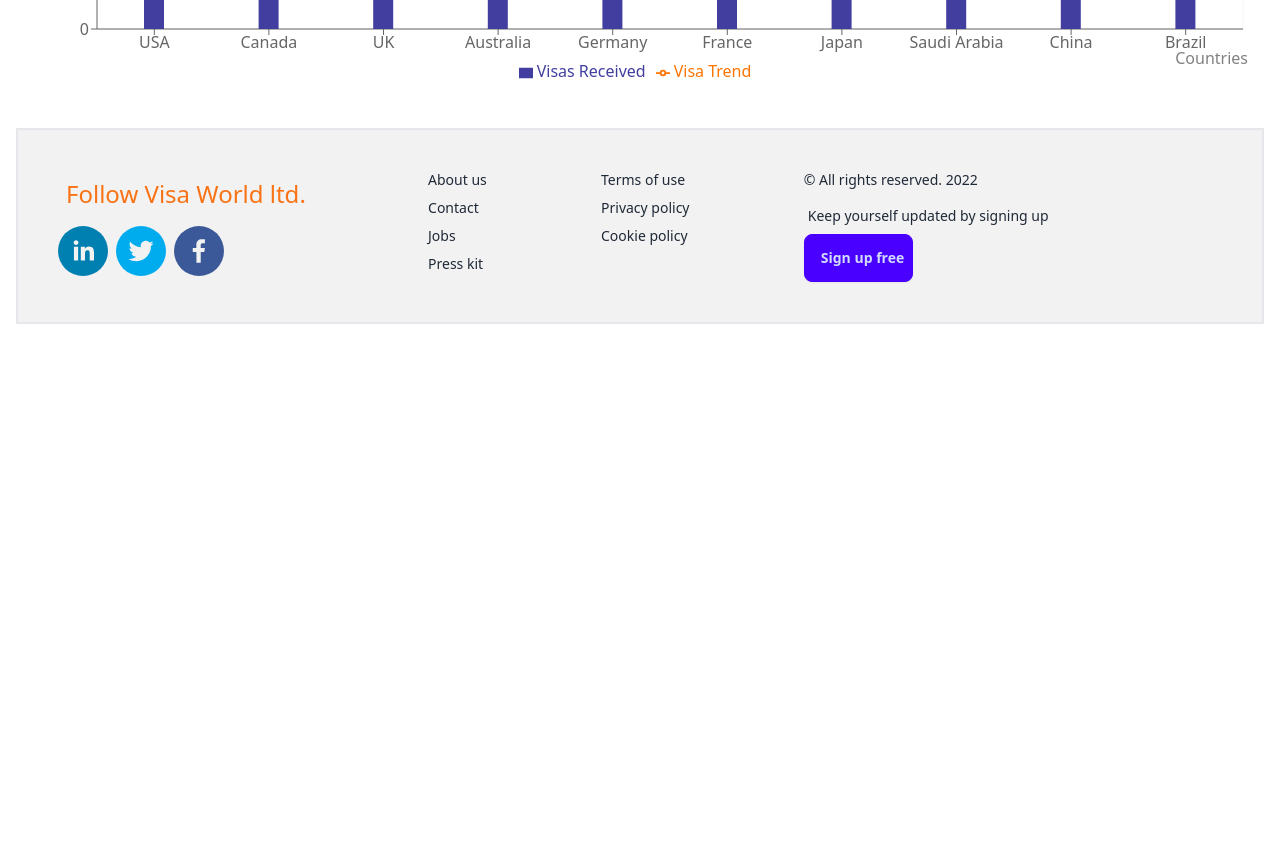
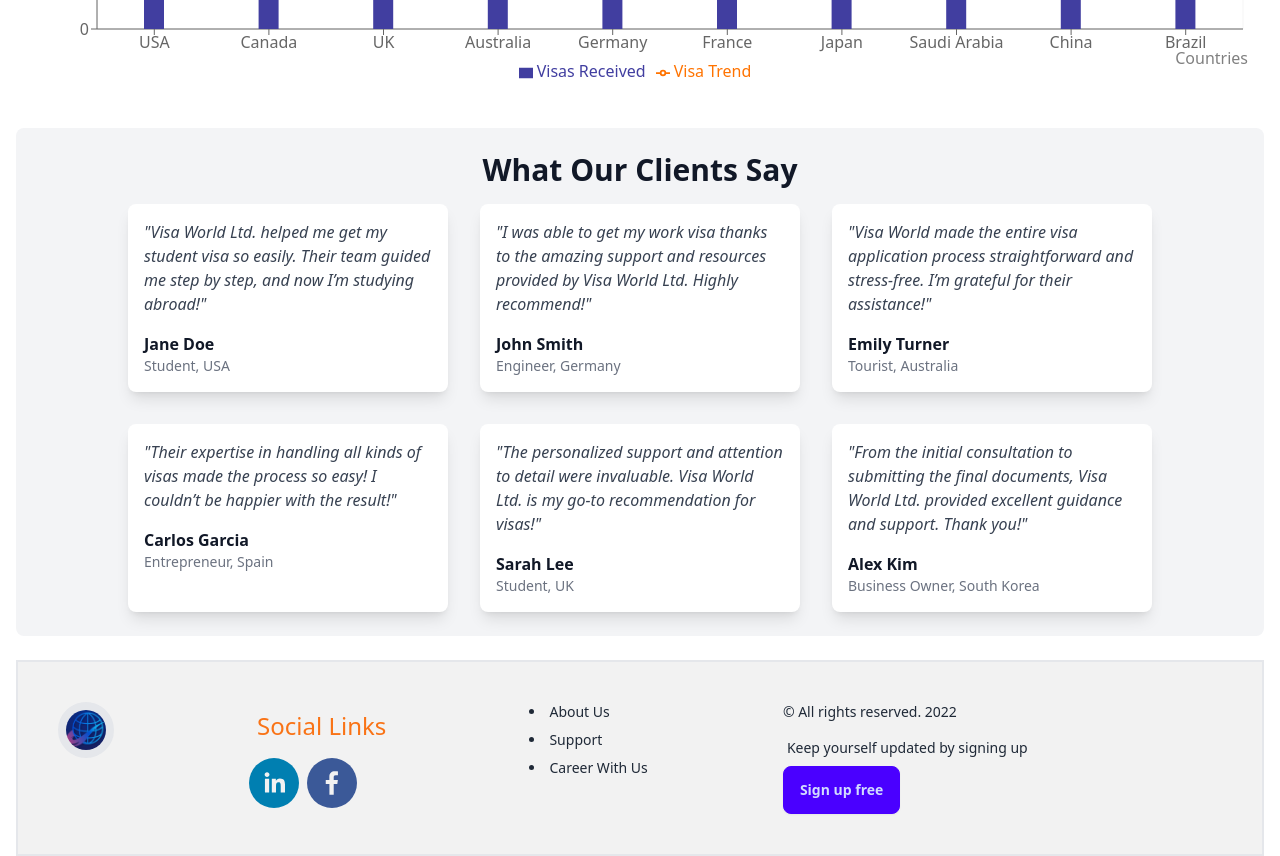
Before and after one commit to Reaz2020/visa-world-client, a React (Vite) app: page / in a window 1280 px wide. Shown: the part 1580-2436 px from the top of the page. Before the commit the page ends 1904 px from the top, so only its background shows below. Built offline with nearby package versions, Linux system fonts and the light colour scheme; no server answers.

Commit message:
added more section at home, updated design

```diff
--- a/src/components/AboutUs.jsx
+++ b/src/components/AboutUs.jsx
@@ -4,10 +4,17 @@ const AboutUs = () => {
   return (
     <div className="container mx-auto p-4">
       <h1 className="text-3xl font-bold mb-4">About Us</h1>
+      <p className="mb-4">
+        Welcome to Visa World Ltd! Since our inception in 2014, we have been committed to guiding individuals and families through the complex world of visas. Our company was founded with the mission to simplify the visa application process and ensure that our clients can achieve their travel goals without unnecessary stress.
+      </p>
+      <p className="mb-4">
+        Over the past decade, we have proudly assisted more than 10,000 people, including students, tourists, and professionals, in obtaining the right visas for their needs. Our expert team stays updated on the latest visa regulations and requirements, ensuring that our clients receive accurate and reliable advice.
+      </p>
+      <p className="mb-4">
+        At Visa World Ltd, we understand that each client’s situation is unique. That’s why we offer personalized consultations and tailor our services to match your specific circumstances. Whether you're planning to study abroad, embark on a vacation, or relocate for work, we're here to help you every step of the way.
+      </p>
       <p>
-        Welcome to our company! We are dedicated to providing the best services
-        to our customers. Our mission is to deliver high-quality solutions that
-        meet your needs and exceed your expectations.
+        Join the thousands of satisfied clients who have successfully navigated the visa process with our help. Let Visa World Ltd be your trusted partner in making your travel dreams a reality.
       </p>
     </div>
   );
--- a/src/components/Footer.jsx
+++ b/src/components/Footer.jsx
@@ -1,35 +1,35 @@
-import React from 'react'
-import ReactDOM from 'react-dom'
-import { SocialIcon } from 'react-social-icons'
-
-
+import React from 'react';
+import { SocialIcon } from 'react-social-icons';
+import { NavLink } from 'react-router-dom';
 
 const Footer = () => {
-
-
-    return ( <footer className="footer bg-base-200 text-base-content p-10 border-2 border-e-red-5">
-        <nav>
-
-        <div className='p-2 text-2xl text-orange-500'>Follow Visa World ltd.</div>
-          <div className='flex gap-2'>
-          <a className="link link-hover">{<SocialIcon url="https://linkedin.com/in/couetilc" />}</a>
-          <a className="link link-hover">{<SocialIcon network="twitter" />}</a>
-          <a className="link link-hover">{<SocialIcon network="facebook" />}</a>
+  return (
+    <footer className="footer bg-base-200 text-base-content p-10 border-2 border-e-red-5">
+      <div className="flex items-center mb-4">
+        <img className="w-14 h-14 border-8 rounded-full" src="/logo.png" alt="Visa World Ltd Logo" />
       </div>
 
-        </nav>
+      <div className=' gap-2'>
+      <div className="p-2 text-2xl text-orange-500">Social Links</div>
+     <div className='flex gap-2'>
+     <a className="link link-hover">
+          <SocialIcon url="https://linkedin.com/in/couetilc" />
+        </a>
+        <a className="link link-hover">
+          <SocialIcon url="https://facebook.com/" />
+        </a>
+     </div>
+      </div>
       <nav>
-
-          <a className="link link-hover">About us</a>
-          <a className="link link-hover">Contact</a>
-          <a className="link link-hover">Jobs</a>
-          <a className="link link-hover">Press kit</a>
-        </nav>
-        <nav>
-
-          <a className="link link-hover">Terms of use</a>
-          <a className="link link-hover">Privacy policy</a>
-          <a className="link link-hover">Cookie policy</a>
+        <li>
+          <NavLink to="/about-us">About Us</NavLink>
+        </li>
+        <li>
+          <NavLink to="/support">Support</NavLink>
+        </li>
+        <li>
+          <NavLink to="/jobs">Career With Us</NavLink>
+        </li>
       </nav>
       <form>
         &copy; All rights reserved. 2022
@@ -38,12 +38,14 @@ const Footer = () => {
             <span className="label-text">Keep yourself updated by signing up</span>
           </label>
           <div className="join">
-
-              <button className="btn btn-primary join-item pr-2">Sign up free </button>
+            <NavLink to="/login">
+              <button className="btn btn-primary join-item ">Sign up free</button>
+            </NavLink>
           </div>
         </fieldset>
       </form>
-      </footer> );
+    </footer>
+  );
 }
 
 export default Footer;
--- a/src/components/Home.jsx
+++ b/src/components/Home.jsx
@@ -63,6 +63,7 @@ import LatestVisas from "./components-for-home/LatestVisas";
 import VisaStatistics from "./components-for-home/VisaStatistics";
 import { useContext } from "react";
 import { AuthContext } from "../providers/Network";
+import Testimonials from "./Testimonials";
 
 const Home = () => {
  // const [isDarkMode, setIsDarkMode] = useState(false);
@@ -120,6 +121,9 @@ const Home = () => {
       <section data-aos="fade-up" className="mb-6">
         <VisaStatistics />
       </section>
+      <section data-aos="fade-up" className="mb-6">
+      <Testimonials />
+      </section>
     </div>
   );
 };
--- /dev/null
+++ b/src/components/Jobs.jsx
@@ -0,0 +1,74 @@
+import React from 'react';
+
+const Jobs = () => {
+  const jobListings = [
+    {
+      title: "Visa Consultant",
+      location: "New York, USA",
+      type: "Full-Time",
+      salary: "$60,000 - $80,000/year",
+      description: "Help clients navigate the visa application process and provide support with document preparation.",
+      email: "visa_world@sk.com"
+    },
+    {
+      title: "Customer Support Representative",
+      location: "London, UK",
+      type: "Part-Time",
+      salary: "$25/hour",
+      description: "Assist customers with their inquiries and provide excellent support via email and chat.",
+      email: "visa_world@sk.com"
+    },
+    {
+      title: "Visa Application Specialist",
+      location: "Berlin, Germany",
+      type: "Full-Time",
+      salary: "$50,000 - $70,000/year",
+      description: "Specialize in processing visa applications and ensuring all necessary documentation is in place.",
+      email: "visa_world@sk.com"
+    },
+    {
+      title: "Travel Coordinator",
+      location: "Toronto, Canada",
+      type: "Contract",
+      salary: "$40,000 - $55,000/year",
+      description: "Coordinate travel plans, including transportation and accommodation, for clients in visa programs.",
+      email: "visa_world@sk.com"
+    },
+    {
+      title: "Marketing Manager",
+      location: "Sydney, Australia",
+      type: "Full-Time",
+      salary: "$70,000 - $90,000/year",
+      description: "Lead marketing campaigns to promote the company's services and drive customer engagement.",
+      email: "visa_world@sk.com"
+    },
+    {
+      title: "IT Support Specialist",
+      location: "Singapore",
+      type: "Full-Time",
+      salary: "$50,000 - $60,000/year",
+      description: "Provide technical support to internal teams and clients, ensuring smooth operations of digital services.",
+      email: "visa_world@sk.com"
+    },
+  ];
+
+  return (
+    <div className="container mx-auto p-4">
+      <h1 className="text-3xl font-bold mb-6">Career Opportunities at Visa World Ltd.</h1>
+      <div className="grid grid-cols-1 md:grid-cols-2 gap-6">
+        {jobListings.map((job, index) => (
+          <div key={index} className="border p-4 rounded-lg shadow-md">
+            <h2 className="text-xl font-semibold">{job.title}</h2>
+            <p className="text-gray-600">Location: {job.location}</p>
+            <p className="text-gray-600">Job Type: {job.type}</p>
+            <p className="text-gray-600">Salary: {job.salary}</p>
+            <p className="mt-2 text-gray-800">{job.description}</p>
+            <p className="mt-4 text-blue-500">Apply via email: <a href={`mailto:${job.email}`}>{job.email}</a></p>
+          </div>
+        ))}
+      </div>
+    </div>
+  );
+}
+
+export default Jobs;
--- a/src/components/Navbar.jsx
+++ b/src/components/Navbar.jsx
@@ -29,7 +29,7 @@ const Navbar = () => {
   }
 
   return (
-    <div className="rounded-lg shadow-lg my-6 w-full text-purple-500 px-4 py-2 sticky top-0 z-20 text-5xl">
+    <div className="rounded-lg shadow-lg my-6 w-full text-purple-500 py-2 sticky top-0 z-20 text-5xl">
       <div className="navbar bg-base-100">
         <div className="navbar-start ">
           <div className="dropdown ">
--- a/src/components/Support.jsx
+++ b/src/components/Support.jsx
@@ -4,11 +4,31 @@ const Support = () => {
   return (
     <div className="container mx-auto p-4">
       <h1 className="text-3xl font-bold mb-4">Support</h1>
-      <p>
-        If you need assistance, our support team is here to help you. You can
-        contact us via email, phone, or through our support portal. We are
-        committed to resolving your issues promptly and effectively.
+      <p className="mb-4">
+        Our support team is dedicated to providing comprehensive assistance for all your needs. Whether you need help with visa applications, travel arrangements, or just have a question, we're here to help. Explore the various support services we offer:
       </p>
+      <div className="grid grid-cols-1 md:grid-cols-2 lg:grid-cols-3 gap-4">
+        <div className="card bg-white p-4 shadow-md rounded-lg">
+          <h2 className="text-xl font-bold mb-2">One-to-One Solutions</h2>
+          <p>Get personalized assistance with our dedicated support team for any inquiries or issues.</p>
+        </div>
+        <div className="card bg-white p-4 shadow-md rounded-lg">
+          <h2 className="text-xl font-bold mb-2">24/7 Email and Chat Help</h2>
+          <p>We offer round-the-clock support through email and chat to ensure your concerns are addressed promptly.</p>
+        </div>
+        <div className="card bg-white p-4 shadow-md rounded-lg">
+          <h2 className="text-xl font-bold mb-2">Mentorship Support</h2>
+          <p>Receive expert guidance and mentorship until your visa application is successfully completed.</p>
+        </div>
+        <div className="card bg-white p-4 shadow-md rounded-lg">
+          <h2 className="text-xl font-bold mb-2">Language Support</h2>
+          <p>We provide language support to help bridge communication gaps during your application process.</p>
+        </div>
+        <div className="card bg-white p-4 shadow-md rounded-lg">
+          <h2 className="text-xl font-bold mb-2">Transportation & Hotel Assistance</h2>
+          <p>Get help with transportation and hotel arrangements at your destination to make your travel hassle-free.</p>
+        </div>
+      </div>
     </div>
   );
 };
--- /dev/null
+++ b/src/components/Testimonials.jsx
@@ -0,0 +1,43 @@
+import React from 'react';
+
+const Testimonials = () => {
+  return (
+    <section data-aos="fade-up" className="mb-6 bg-gray-100 p-6 rounded-lg">
+      <h2 className="text-3xl font-semibold text-center mb-4">What Our Clients Say</h2>
+      <div className="flex flex-wrap justify-center gap-8">
+        <div className="w-80 p-4 bg-white rounded-lg shadow-lg">
+          <p className="italic text-gray-700">"Visa World Ltd. helped me get my student visa so easily. Their team guided me step by step, and now I’m studying abroad!"</p>
+          <h4 className="mt-4 font-bold">Jane Doe</h4>
+          <p className="text-sm text-gray-500">Student, USA</p>
+        </div>
+        <div className="w-80 p-4 bg-white rounded-lg shadow-lg">
+          <p className="italic text-gray-700">"I was able to get my work visa thanks to the amazing support and resources provided by Visa World Ltd. Highly recommend!"</p>
+          <h4 className="mt-4 font-bold">John Smith</h4>
+          <p className="text-sm text-gray-500">Engineer, Germany</p>
+        </div>
+        <div className="w-80 p-4 bg-white rounded-lg shadow-lg">
+          <p className="italic text-gray-700">"Visa World made the entire visa application process straightforward and stress-free. I’m grateful for their assistance!"</p>
+          <h4 className="mt-4 font-bold">Emily Turner</h4>
+          <p className="text-sm text-gray-500">Tourist, Australia</p>
+        </div>
+        <div className="w-80 p-4 bg-white rounded-lg shadow-lg">
+          <p className="italic text-gray-700">"Their expertise in handling all kinds of visas made the process so easy! I couldn’t be happier with the result!"</p>
+          <h4 className="mt-4 font-bold">Carlos Garcia</h4>
+          <p className="text-sm text-gray-500">Entrepreneur, Spain</p>
+        </div>
+        <div className="w-80 p-4 bg-white rounded-lg shadow-lg">
+          <p className="italic text-gray-700">"The personalized support and attention to detail were invaluable. Visa World Ltd. is my go-to recommendation for visas!"</p>
+          <h4 className="mt-4 font-bold">Sarah Lee</h4>
+          <p className="text-sm text-gray-500">Student, UK</p>
+        </div>
+        <div className="w-80 p-4 bg-white rounded-lg shadow-lg">
+          <p className="italic text-gray-700">"From the initial consultation to submitting the final documents, Visa World Ltd. provided excellent guidance and support. Thank you!"</p>
+          <h4 className="mt-4 font-bold">Alex Kim</h4>
+          <p className="text-sm text-gray-500">Business Owner, South Korea</p>
+        </div>
+      </div>
+    </section>
+  );
+};
+
+export default Testimonials;
--- a/src/components/components-for-home/Banner.jsx
+++ b/src/components/components-for-home/Banner.jsx
@@ -40,7 +40,7 @@ modules={[Pagination,Navigation,Autoplay]}
     </Swiper>
 
    {/* Title and Subtitle Section */}
-   <div className="w-full p-4 lg:pl-8 lg:w-[140rem] ">
+   <div className="w-full p-4 lg:pl-8 lg:w-[140rem]  ">
         <h1 className="text-4xl font-bold text-purple-600 mb-4">
 
 
--- a/src/components/components-for-home/LatestVisas.jsx
+++ b/src/components/components-for-home/LatestVisas.jsx
@@ -66,7 +66,7 @@ const [text]=useTypewriter({
     <div className="p-2 border-2">
       <h1 className="text-3xl font-bold text-center mb-8 text-purple-500"><span>{text}<Cursor/></span></h1>
 
-      <div className="grid grid-cols-1 sm:grid-cols-2 lg:grid-cols-3 gap-6 p-8">
+      <div className="grid grid-cols-1 sm:grid-cols-2 lg:grid-cols-4 gap-6 p-8">
         {visas.map((visa) => (
           <div
             key={visa._id}
--- a/src/layout/MainLayout.jsx
+++ b/src/layout/MainLayout.jsx
@@ -22,7 +22,9 @@ const MainLayout = () => {
 
 
 
-    return ( <div className={`w-full px-4 ${isDarkMode&&isAtHome ? "bg-gray-900 text-white" : "bg-white text-gray-900"}  `}>
+    return (
+
+    <div className={`w-full px-4 ${isDarkMode&&isAtHome ? "bg-gray-900 text-white" : "bg-white text-gray-900"}  `}>
             <ToastContainer
   position="top-right"
   autoClose={3000} // Closes after 3 seconds
--- a/src/routes/Routs.jsx
+++ b/src/routes/Routs.jsx
@@ -16,6 +16,7 @@ import ForgetPassword from '../components/ForgetPassword';
 import UpdateProfile from './UpdateProfile';
 import AboutUs from '../components/AboutUs'; // Import AboutUs component
 import Support from '../components/Support';
+import Jobs from '../components/Jobs';
 // import AboutUs from '../components/components-for-home/AboutUs';
 
 const Routes = createBrowserRouter([
@@ -81,6 +82,10 @@ const Routes = createBrowserRouter([
         path: 'support',
         element: <Support />, // Support page
       },
+      {
+        path: 'jobs',
+        element: <Jobs />, // Support page
+      },
 
 
 
```
Lines whose indentation alone changed are shown as unchanged.
